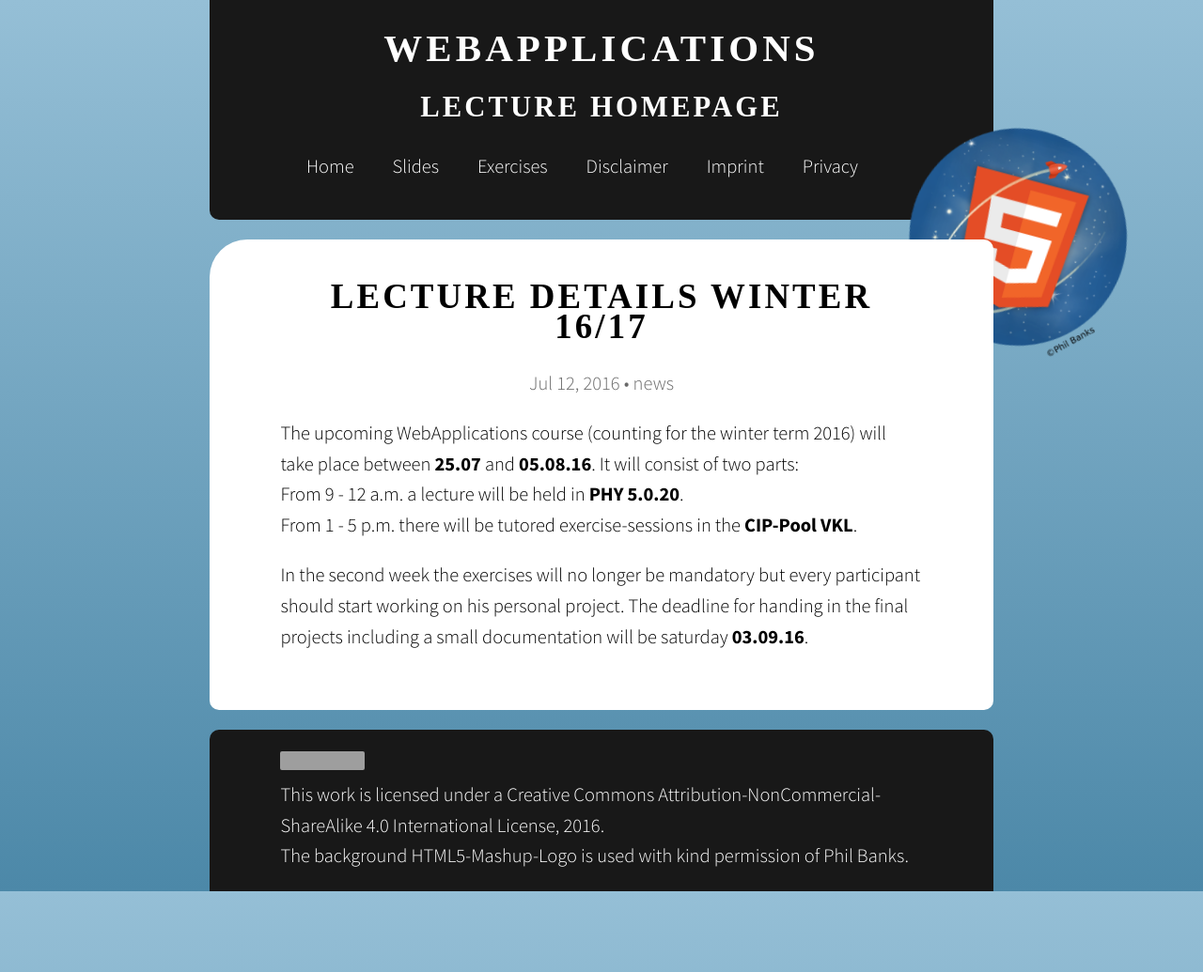
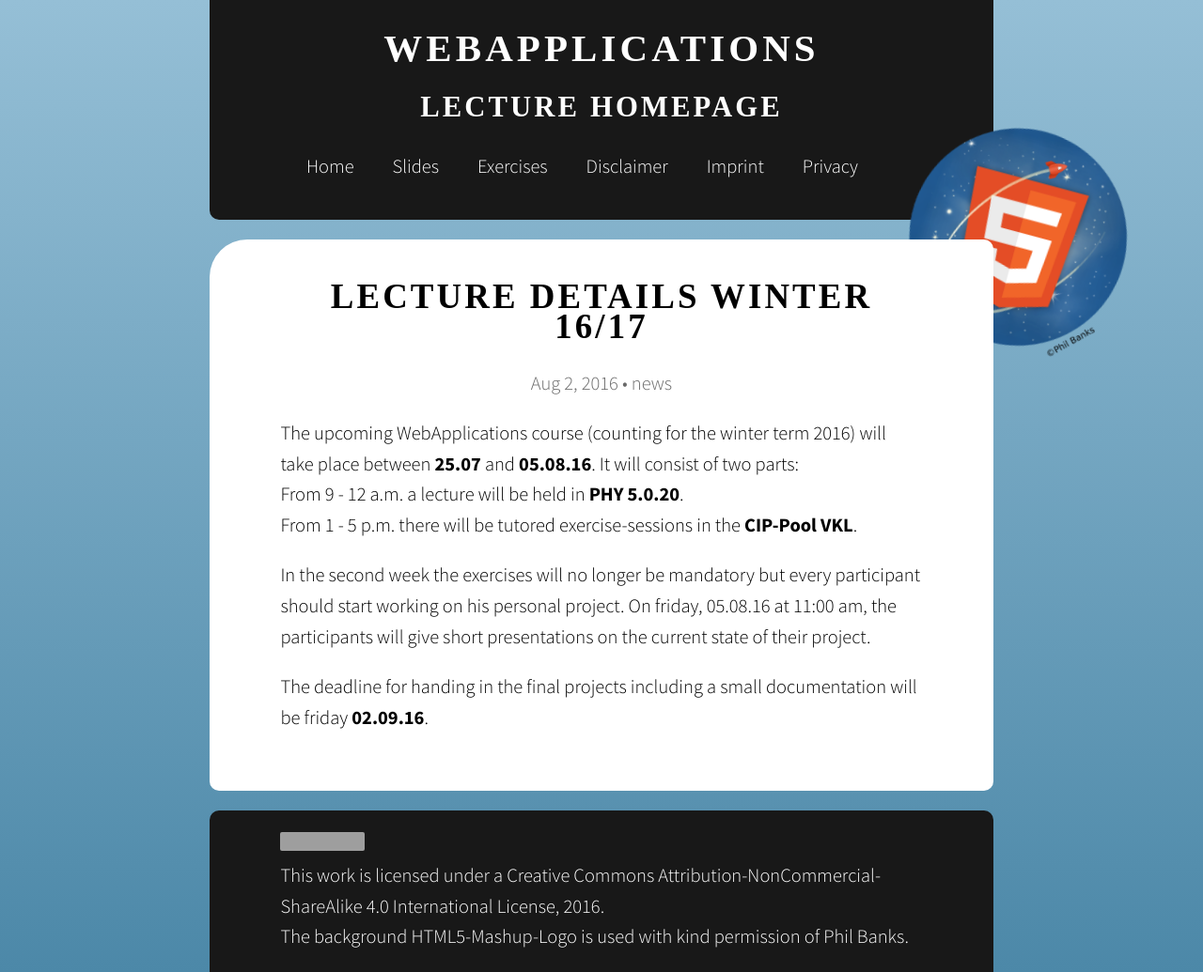
Before and after one commit to WebAppLecture/webapplecture.github.io, a Jekyll site: the page built from _posts/2016-07-12-KursdatenWS1617.md, in a window 1280 px wide and 1035 px high. Shown: the whole window at 94% size. Built offline with Jekyll 4.4.1, drawn with Linux system fonts in a browser that asks for light colours; nearby versions of some CDN libraries; some web fonts are replaced; grey boxes are pictures that could not be loaded.

Commit message:
Updated dates of lecture

```diff
--- a/_posts/2016-07-12-KursdatenWS1617.md
+++ b/_posts/2016-07-12-KursdatenWS1617.md
@@ -1,6 +1,6 @@
 ---
 title:  "Lecture Details  Winter 16/17"
-date:   2016-07-12 14:50:00
+date:   2016-08-02 13:40:00
 categories: news
 ---
 
@@ -8,4 +8,7 @@ The upcoming WebApplications course (counting for the winter term 2016) will tak
 From 9 - 12 a.m. a lecture will be held in **PHY 5.0.20**.
 From 1 - 5 p.m. there will be tutored exercise-sessions in the **CIP-Pool VKL**.
 
-In the second week the exercises will no longer be mandatory but every participant should start working on his personal project. The deadline for handing in the final projects including a small documentation will be saturday **03.09.16**.
+In the second week the exercises will no longer be mandatory but every participant should start working on his personal project.
+On friday, 05.08.16 at 11:00 am, the participants will give short presentations on the current state of their project.
+
+The deadline for handing in the final projects including a small documentation will be friday **02.09.16**.
--- a/index.html
+++ b/index.html
@@ -15,3 +15,4 @@ layout: blank
       </footer>
     </article>
     {% endfor %}
+    <!-- Counter to force refresh of github page: 3 -->
```
